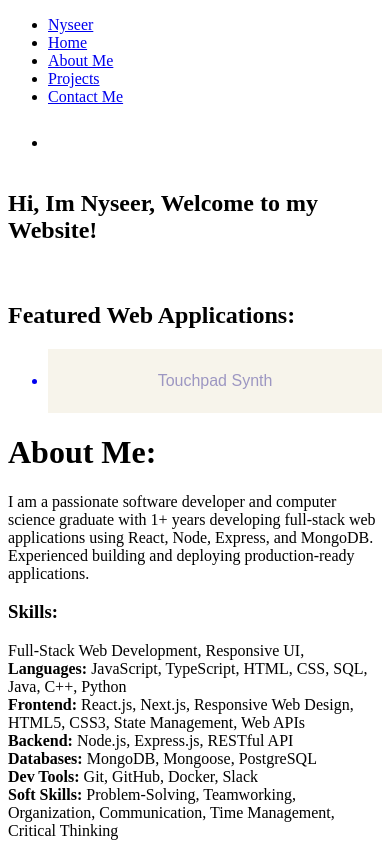
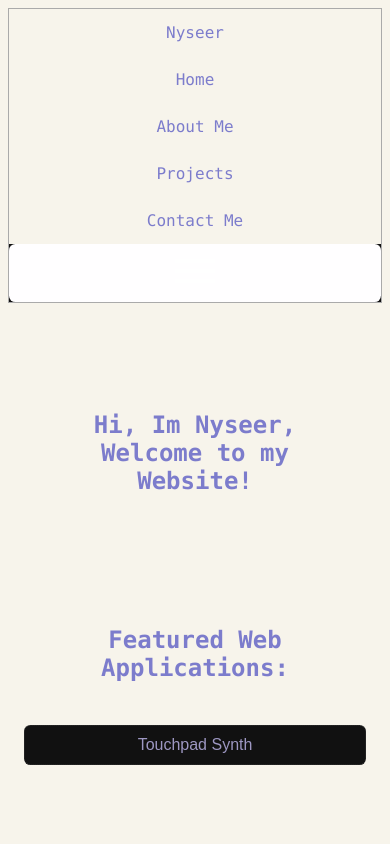
Before and after one commit to nyseer1/touchpad-synth, a React (Vite) app in the folder frontend/: page /contact in a window 390 px wide. Shown: the top 844 px of the page. Built offline with nearby package versions, Linux system fonts and the light colour scheme.

Commit message:
fixed missing css

```diff
--- a/frontend/src/index.css
+++ b/frontend/src/index.css
@@ -1,8 +1,435 @@
-h1 {
+/*
+.className
+#id
+:keyword
+*/
+/* color palette */
+:root {
+	--d-bg-primary: #000;
+	--d-bg-secondary: rgb(255, 254, 255);
+	--d-bg-outline: #333;
+	--d-bg-clickable: #111;
+	--d-box-shadow: rgba(212, 203, 203, 0.2);
+	--l-bg-primary: rgb(247, 244, 235);
+	--l-bg-secondary: rgb(124, 124, 204);
+	--l-bg-outline: #aaa;
+	--l-box-shadow: rgba(212, 203, 203, 0.2);
+	/*  */
+	--purple: #de1ee8;
+}
+
+/* USEFUL CLASSES FOR ALIGNING AND FORMATTING */
+.center {
+	text-align: center;
+}
+
+html {
+	background-color: var(--d-bg-primary);
+	scroll-behavior: smooth;
+	color: var(--d-bg-secondary);
+
+	overflow-wrap: break-word;
+	font-family: "Lucida Console", "Courier New", monospace;
+}
+
+section:target {
 	@starting-style {
 		/* initial styles go here */
-		background-color: yellow;
+		background: yellow;
 	}
-	background-color: transparent;
-	transition: 2s;
+	background: transparent;
 }
+
+/* blank space at top of page */
+.adaptive {
+	height: 6rem;
+}
+/* (adjust for small width, usually mobile phone) */
+@media (max-width: 700px) {
+	.adaptive {
+		height: 1rem;
+	}
+}
+
+/* navbar */
+ul {
+	list-style-type: none;
+	margin: 0;
+	padding: 0;
+	overflow: hidden;
+	background-color: var(--d-bg-clickable);
+	display: flex;
+	flex-direction: row;
+	/* padding-left: 20%; */
+	/* transition: top 0.3s; /* Transition effect when sliding down (and up) */
+	position: fixed;
+	border: 1px solid var(--d-bg-outline);
+}
+
+ul li a {
+	display: block;
+	color: var(--d-bg-secondary);
+	text-align: center;
+	padding: 14px 16px;
+	text-decoration: none;
+	font-size: 18;
+	background-color: var(--d-bg-clickable);
+	/* width: 100%; */
+}
+
+ul li .hamburger {
+	color: var(--d-bg-secondary);
+	background-color: var(--d-bg-primary);
+}
+
+ul li .hamburger:hover {
+	color: var(--d-bg-secondary);
+	background-color: var(--d-bg-outline);
+}
+
+ul .icon {
+	width: 100%;
+	display: none;
+}
+
+ul li a:hover {
+	background-color: var(--d-bg-outline);
+}
+
+.logo {
+	background-color: var(--d-bg-clickable);
+}
+
+/* header and body */
+h1 {
+	padding: 2em;
+	/* text-align: center; */
+	font-size: 2em;
+}
+
+h2 {
+	text-align: center;
+	font-size: 1.5em;
+	padding-left: 2.5em;
+	padding-right: 2.5em;
+	padding-top: 3em;
+}
+
+h3 {
+	padding-left: 5%;
+	padding-right: 5%;
+	font-size: 1.5em;
+	/* text-align: center; */
+}
+
+/* BUTTONS */
+button {
+	/* makes sure button dosent lose its cursor styling, even if in a li element */
+	cursor: pointer;
+	background-color: var(--d-bg-clickable);
+	border: 1px dotted var(--d-bg-outline);
+	border-radius: 0.4rem;
+	height: max-content;
+	/* makes sure buttons dont change height when selected: */
+	min-height: 40px;
+	padding: 0.4rem;
+	margin-right: 10px;
+	margin-top: 15px;
+}
+button:hover {
+	/* sets transition speed of all changes applied  */
+	transition: 0.1s;
+	background-color: var(--d-bg-outline);
+}
+
+.button {
+	background-color: var(--d-bg-clickable);
+	color: var(--d-bg-secondary);
+	padding: 15px;
+	border: 1px solid var(--d-bg-outline);
+}
+.button:hover {
+	background-color: var(--d-bg-outline);
+	transition: 0.2s;
+}
+.roundedButtonGroup {
+	list-style-type: none;
+	padding: 1rem;
+	overflow: hidden;
+	background: none;
+	border: none;
+	display: flex;
+	flex-direction: row;
+	/* padding-left: 20%; */
+	/* transition: top 0.3s; /* Transition effect when sliding down (and up) */
+	position: relative;
+}
+
+.roundedButton {
+	list-style-type: none;
+	padding: 1rem;
+	overflow: hidden;
+	background: none;
+	border: none;
+	display: flex;
+	flex-direction: column;
+	/* padding-left: 20%; */
+	/* transition: top 0.3s; /* Transition effect when sliding down (and up) */
+	position: relative;
+}
+p {
+	padding-left: 10%;
+	padding-right: 10%;
+	font-size: 1.2rem;
+}
+
+.contact-p {
+	/* text-align: center; */
+	font-size: 1.5rem;
+	padding-left: 25%;
+	padding-right: 25%;
+	/* padding-left: 35%; */
+	/* padding-right: 20%; */
+}
+
+.card {
+	/* Add shadows to create the "card" effect */
+	box-shadow: 0 4px 8px 0 var(--d-box-shadow);
+	transition: 0.2s;
+	border: 1px solid var(--d-bg-outline);
+	border-radius: 2rem;
+	background-color: var(--d-bg-clickable);
+	padding: 1.5rem;
+}
+
+/* On mouse-over, add a deeper shadow */
+.card:hover {
+	box-shadow: 0 8px 16px 0 var(--d-box-shadow);
+	/* padding: 2rem; */
+	border: 1px solid var(--l-bg-outline);
+}
+
+.cardGrid {
+	padding: 1rem;
+	display: grid;
+	grid-template-columns: auto auto auto;
+	column-gap: 2%;
+	justify-content: space-between;
+}
+
+img {
+	text-align: center;
+	width: 100%;
+	/* padding: 50 50 50 500; */
+	border-radius: 5px 5px 5px 5px;
+}
+
+.floatingButton {
+	display: block;
+	position: fixed;
+	bottom: 20px;
+	right: 30px;
+	z-index: 99;
+	font-size: 18px;
+	background-color: var(--d-bg-clickable);
+	color: var(--d-bg-secondary);
+	cursor: pointer;
+	padding: 15px;
+	border-radius: 4px;
+	width: 10%;
+	opacity: 0;
+	border: 2px solid var(--d-bg-outline);
+	transition: 0.1s;
+	/* transition: width 2s, height 4s, background-color 3s; */
+}
+
+.floatingButton:hover {
+	background-color: var(--d-bg-clickable);
+	border: 2px solid var(--l-bg-outline);
+	width: 10%;
+	opacity: 1;
+}
+
+.linkButton {
+	text-decoration: none;
+	padding: 10;
+	display: flex;
+	justify-content: center;
+}
+
+/* data table
+table - whole table element
+td - one cell in a table row (not a header)
+tr - one table row
+th - table column header
+ */
+table {
+	font-family: arial, sans-serif;
+	width: 100%;
+	border-collapse: collapse;
+	border-spacing: 0;
+}
+
+td {
+	text-align: left;
+	padding: 10px;
+	background-color: var(--d-bg-clickable);
+}
+tr {
+	border: 1px solid var(--d-box-shadow);
+}
+tr:first-child {
+	border: 0px solid var(--d-box-shadow);
+}
+th {
+	text-align: left;
+	padding: 8px;
+}
+/* the div that centers the data table */
+.dataTable {
+	border: 2px solid var(--d-bg-outline);
+	border-radius: 20px;
+	padding: 10px;
+}
+
+.pagination {
+	display: flex;
+	justify-content: space-between;
+	padding-right: 10%;
+}
+
+/* AUTO LIGHT MODE if client(user) requests light mode (DARK MODE VALUES HAVE TO BE SET FIRST IN CODE)*/
+@media (prefers-color-scheme: light) {
+	html {
+		background-color: var(--l-bg-primary);
+		color: var(--l-bg-secondary);
+	}
+
+	/* todo put an outline here */
+	ul {
+		border: 1px solid var(--l-bg-outline);
+	}
+
+	ul li a {
+		background-color: var(--l-bg-primary);
+		color: var(--l-bg-secondary);
+	}
+
+	ul li a:hover {
+		background-color: var(--l-bg-secondary);
+		color: var(--l-bg-primary);
+		outline-color: var(--l-bg-outline);
+	}
+
+	ul li .hamburger {
+		background-color: var(--d-bg-secondary);
+		color: var(--l-bg-secondary);
+	}
+
+	.logo {
+		background-color: var(--l-bg-primary);
+		color: var(--l-bg-secondary);
+	}
+
+	.card {
+		/* Add shadows to create the "card" effect */
+		box-shadow: 0 4px 8px 0 var(--l-bg-outline);
+		background-color: var(--l-bg-primary);
+		/* border: 2px var(--l-bg-outline); */
+		/* width: 50%; */
+		border: 1px solid var(--l-bg-outline);
+	}
+
+	/* On mouse-over, add a deeper shadow */
+	.card:hover {
+		box-shadow: 0 8px 16px 0 var(--l-bg-outline);
+		border: 3px solid var(--l-bg-outline);
+	}
+
+	.floatingButton {
+		background-color: var(--l-bg-primary);
+		color: var(--l-bg-secondary);
+		border: 2px solid var(--l-bg-outline);
+	}
+
+	.floatingButton:hover {
+		background-color: var(--l-bg-secondary);
+		color: var(--l-bg-primary);
+		transition: 1.5s;
+	}
+}
+
+/* PAGE RESIZING: small width devices, usually for mobile view */
+/* Make a one column-layout instead of three-column layout */
+@media (max-width: 700px) {
+	button {
+		margin-right: 0px;
+		margin-top: 7px;
+	}
+	ul {
+		flex-direction: column;
+		position: relative;
+		/* position: relative; */
+		width: 100%;
+		/* padding-left: 0%; */
+	}
+
+	/* hide list except home and icon */
+	ul .navbarItems {
+		display: none;
+	}
+
+	ul .icon {
+		float: right;
+		display: block;
+	}
+
+	.cardGrid {
+		display: grid;
+		row-gap: 1em;
+		grid-template-columns: 97%;
+		justify-content: space-between;
+	}
+
+	/* resize specific div (section) */
+	.contact-p {
+		/* text-align: center; */
+		font-size: 1.5rem;
+		padding-left: 15%;
+		padding-right: 15%;
+		/* padding-left: 35%; */
+		/* padding-right: 20%; */
+	}
+
+	.floatingButton {
+		width: 80;
+		transition: 0.1s;
+	}
+
+	.floatingButton:hover {
+		width: 80;
+	}
+
+	/* synth */
+	.synth-text {
+		padding-top: 3%;
+		padding-left: 6%;
+	}
+	.roundedButtonGroup {
+		flex-direction: column;
+		position: relative;
+		border: none;
+		background: none;
+		/* position: relative; */
+		width: 90%;
+		display: inline-block;
+		/* padding-left: 0%; */
+	}
+}
+
+/* optional medium screen size breakpoint */
+/* @media (max-width: 1000px) {
+	ul {
+		padding-left: 0%;
+	}
+} */
```
